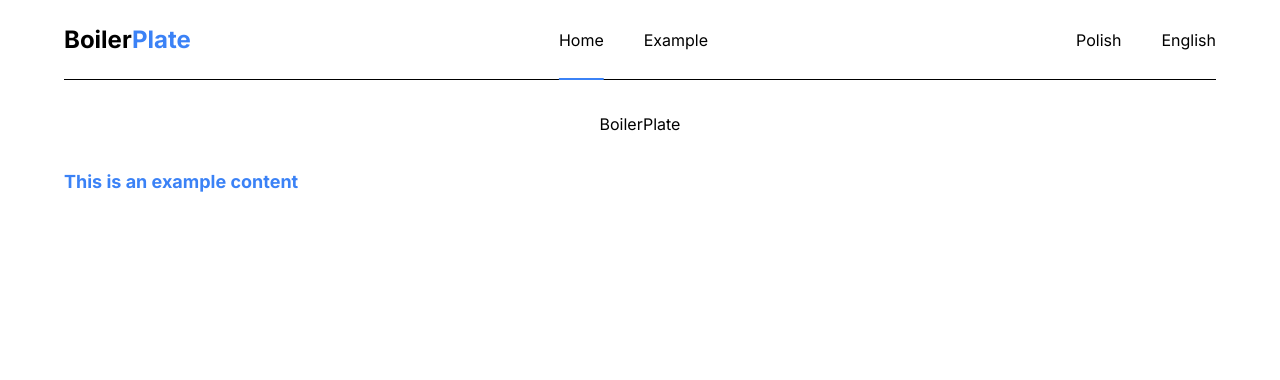
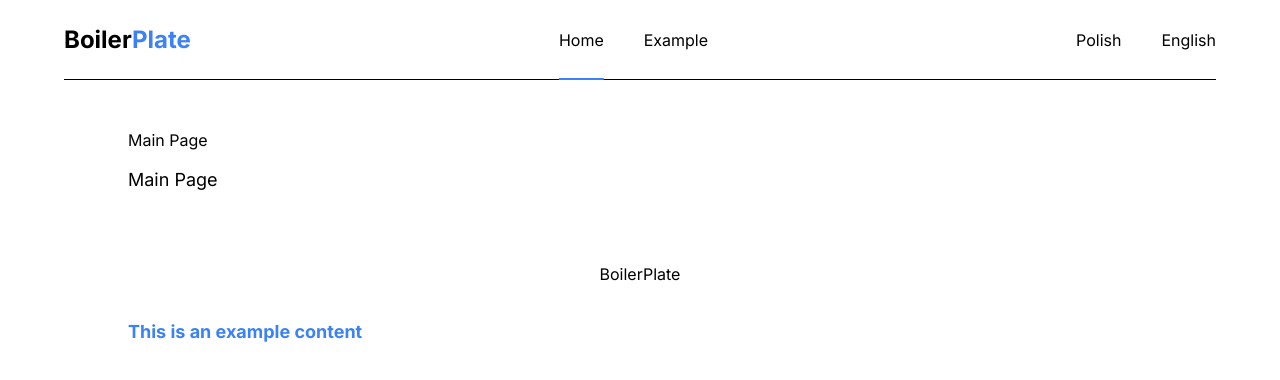
Before and after one commit to skociuba/next-boilerplate, a Next.js app: page /en in a window 1280 px wide. Shown: the top 380 px of the page. Built offline with nearby package versions, Linux system fonts and the light colour scheme.

Commit message:
chore: add dynamic

```diff
--- a/messages/en.json
+++ b/messages/en.json
@@ -20,6 +20,9 @@
   "layout": {
     "examplePage": {
       "title": "Example Page"
+    },
+    "homePage": {
+      "title": "Main Page"
     }
   },
   "Home": {
--- a/messages/pl.json
+++ b/messages/pl.json
@@ -20,6 +20,9 @@
   "layout": {
     "examplePage": {
       "title": "Przykładowa strona"
+    },
+    "homePage": {
+      "title": "Strona główna"
     }
   },
   "Home": {
--- a/src/app/[locale]/(pages)/example/page.tsx
+++ b/src/app/[locale]/(pages)/example/page.tsx
@@ -1,9 +1,17 @@
 'use client';
-import React from 'react';
+import dynamic from 'next/dynamic';
 
 import { Layout } from './../../components/Example/Layout';
 import { useApiQuery } from './../../hooks/api/useApiQuery';
-const Example = () => {
+
+const Example = dynamic(
+  () => import('./../../components/PageComponents/Example').then((m) => m.Example),
+  {
+    ssr: false
+  }
+);
+
+const Page = () => {
   const { data, isLoading, error } = useApiQuery({
     route: 'TODOS'
   });
@@ -18,18 +26,9 @@ const Example = () => {
         error: error?.message
       }}
     >
-      {data && (
-        <div>
-          {Array.isArray(data) &&
-            data.map(({ title, id }: { title: string; id: string }) => (
-              <div key={id} className="flex flex-row">
-                <p className="w-2/3">{title}</p>
-              </div>
-            ))}
-        </div>
-      )}
+      <Example data={data} />
     </Layout>
   );
 };
 
-export default Example;
+export default Page;
--- /dev/null
+++ b/src/app/[locale]/components/PageComponents/Example.tsx
@@ -0,0 +1,19 @@
+'use client';
+import React from 'react';
+
+export const Example = ({ data }: { data: { title: string; id: string }[] }) => {
+  return (
+    <>
+      {data && (
+        <div>
+          {Array.isArray(data) &&
+            data.map(({ title, id }: { title: string; id: string }) => (
+              <div key={id} className="flex flex-row">
+                <p className="w-2/3">{title}</p>
+              </div>
+            ))}
+        </div>
+      )}
+    </>
+  );
+};
--- /dev/null
+++ b/src/app/[locale]/components/PageComponents/MainComponent.tsx
@@ -0,0 +1,14 @@
+import { useTranslations } from 'next-intl';
+
+export const HomeComponent = () => {
+  const t = useTranslations('Home');
+
+  return (
+    <div>
+      <section className="bg-white px-4 dark:bg-gray-900 my-8 flex justify-center">
+        {t(`title`)}
+      </section>
+      <span className="text-lg text-blue-500 font-bold">{t(`content`)}</span>
+    </div>
+  );
+};
--- a/src/app/[locale]/lib/api.ts
+++ b/src/app/[locale]/lib/api.ts
@@ -1,6 +1,5 @@
 // eslint-disable-next-line @typescript-eslint/ban-ts-comment
 // @ts-ignore
-
 import qs from 'qs';
 
 import { API_ENDPOINTS, ApiKeysType } from './../hooks/api/apiEndpoints';
@@ -84,6 +83,7 @@ const generateRequestUrl = ({
           encode: true,
           strictNullHandling: true,
           allowEmptyArrays: false,
+          // eslint-disable-next-line @typescript-eslint/no-explicit-any
           filter: (_prefix, value) => {
             if (value === '') {
               return undefined;
--- a/src/app/[locale]/page.tsx
+++ b/src/app/[locale]/page.tsx
@@ -1,15 +1,26 @@
-import { useTranslations } from 'next-intl';
+import dynamic from 'next/dynamic';
 
-const HomePage = () => {
-  const t = useTranslations('Home');
+import { Layout } from './../[locale]/components/Example/Layout';
+const HomeComponent = dynamic(
+  () =>
+    import('./../[locale]/components/PageComponents/MainComponent').then((m) => m.HomeComponent),
+  {
+    ssr: true
+  }
+);
 
+const Page = () => {
   return (
-    <div>
-      <section className="bg-white px-4 dark:bg-gray-900 my-8 flex justify-center">
-        {t(`title`)}
-      </section>
-      <span className="text-lg text-blue-500 font-bold">{t(`content`)}</span>
-    </div>
+    <Layout
+      {...{
+        title: 'homePage.title',
+        breakpoints: [{ children: 'main' }],
+        hideOnMobile: { title: true, subTitle: true }
+      }}
+    >
+      <HomeComponent />
+    </Layout>
   );
 };
-export default HomePage;
+
+export default Page;
```
